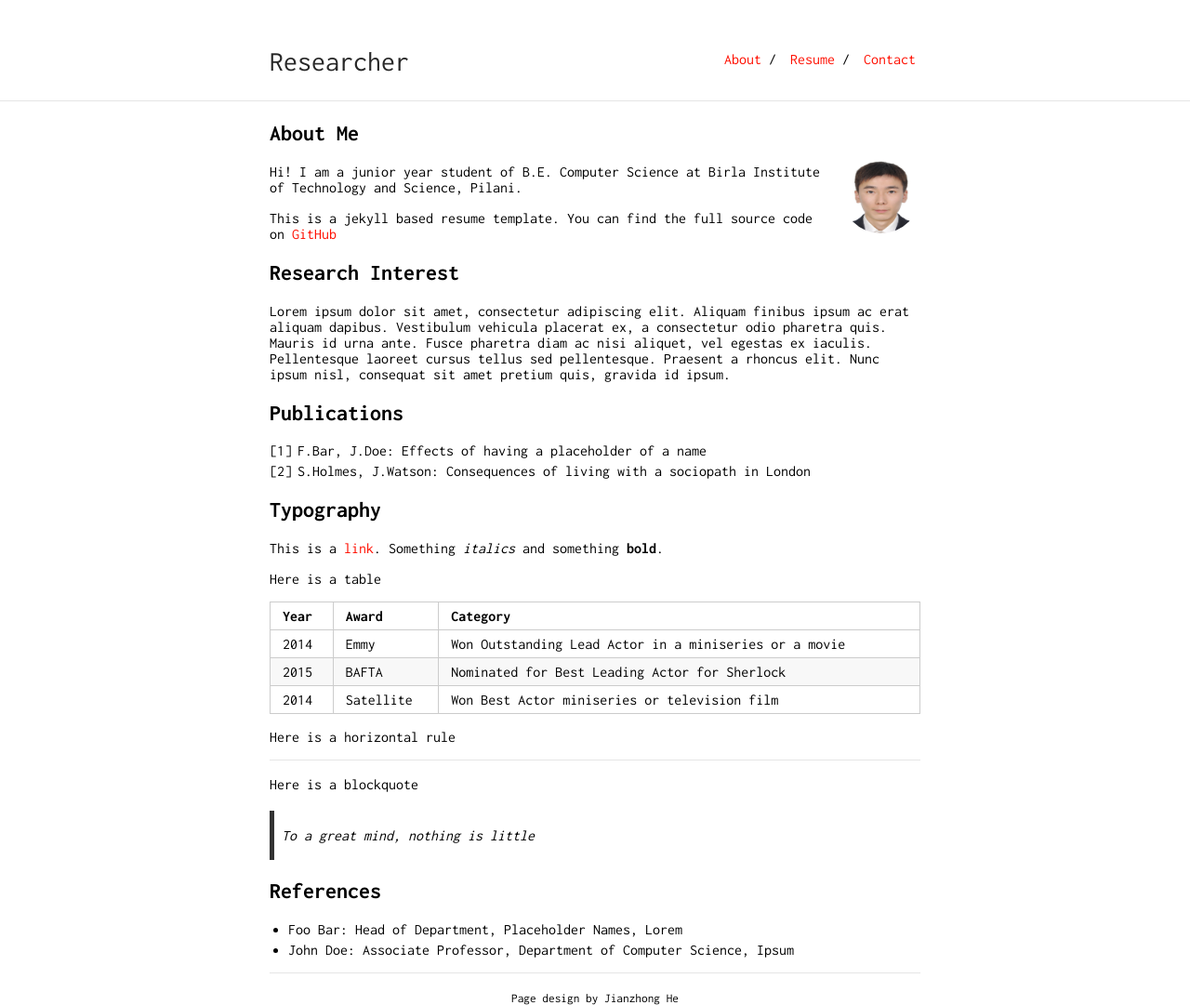
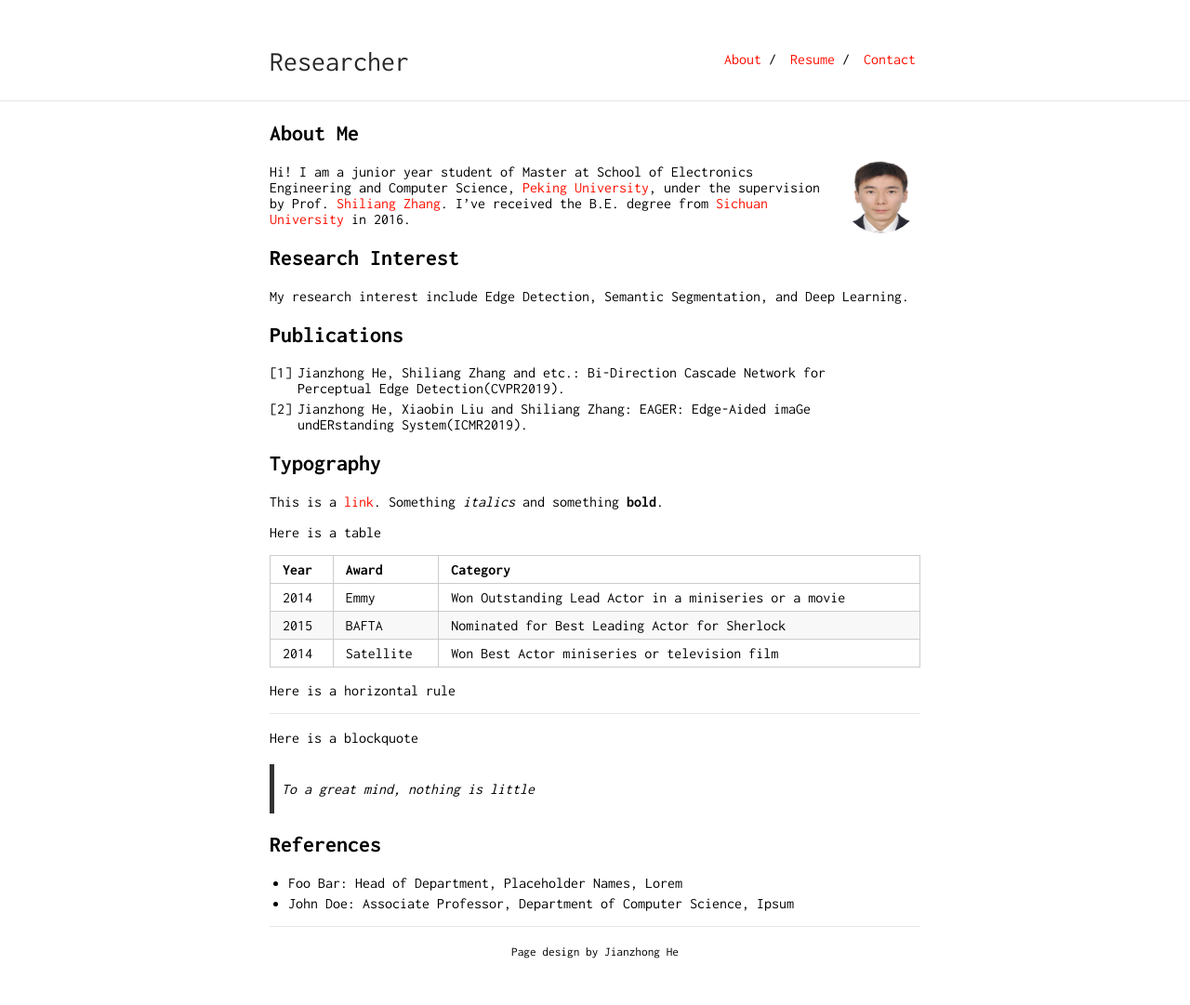
Before and after one commit to pkuCactus/pkuCactus2.github.io, a Jekyll site: the page built from index.md, in a window 1280 px wide. Shown: the whole page at 93% size. Built offline with Jekyll 4.4.1, drawn with Linux system fonts in a browser that asks for light colours; our own code applies the rules of GitHub Pages for plain Markdown files; after the commit the page ends 1031 px from its top, so only the background shows below that.

Commit message:
update index

```diff
--- a/index.md
+++ b/index.md
@@ -5,19 +5,18 @@ layout: default
 ## About Me
 
 <img class="profile-picture" src="jianzhong.jpg">
+Hi! I am a junior year student of Master at School of Electronics Engineering and Computer Science, [Peking University](https://www.pku.edu.cn/), under the supervision by Prof. [Shiliang Zhang](www.pkuvmc.com). I've received the B.E. degree from [Sichuan University](http://www.scu.edu.cn/) in 2016.
 
-Hi! I am a junior year student of B.E. Computer Science at Birla Institute of Technology and Science, Pilani.
-
-This is a jekyll based resume template. You can find the full source code on [GitHub](https://github.com/bk2dcradle/researcher)
+<!-- This is a jekyll based resume template. You can find the full source code on [GitHub](https://github.com/bk2dcradle/researcher) -->
 
 ## Research Interest
 
-Lorem ipsum dolor sit amet, consectetur adipiscing elit. Aliquam finibus ipsum ac erat aliquam dapibus. Vestibulum vehicula placerat ex, a consectetur odio pharetra quis. Mauris id urna ante. Fusce pharetra diam ac nisi aliquet, vel egestas ex iaculis. Pellentesque laoreet cursus tellus sed pellentesque. Praesent a rhoncus elit. Nunc ipsum nisl, consequat sit amet pretium quis, gravida id ipsum.
+My research interest include Edge Detection, Semantic Segmentation, and Deep Learning.
 
 ## Publications
 
-1. F.Bar, J.Doe: Effects of having a placeholder of a name
-2. S.Holmes, J.Watson: Consequences of living with a sociopath in London
+1. Jianzhong He, Shiliang Zhang and etc.: Bi-Direction Cascade Network for Perceptual Edge Detection(CVPR2019).
+2. Jianzhong He, Xiaobin Liu and Shiliang Zhang: EAGER: Edge-Aided imaGe undERstanding System(ICMR2019).
 
 ## Typography
 
```
